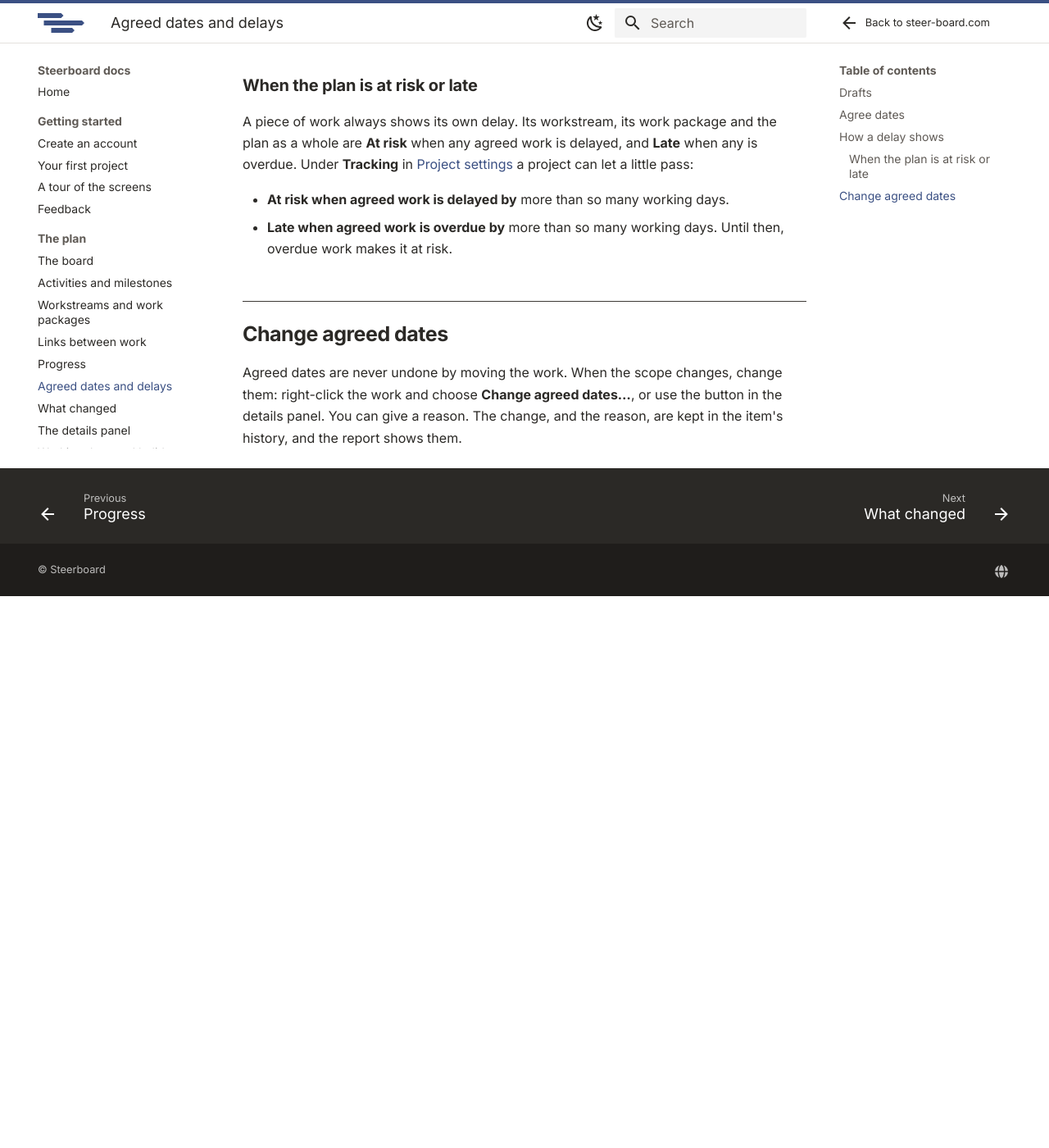
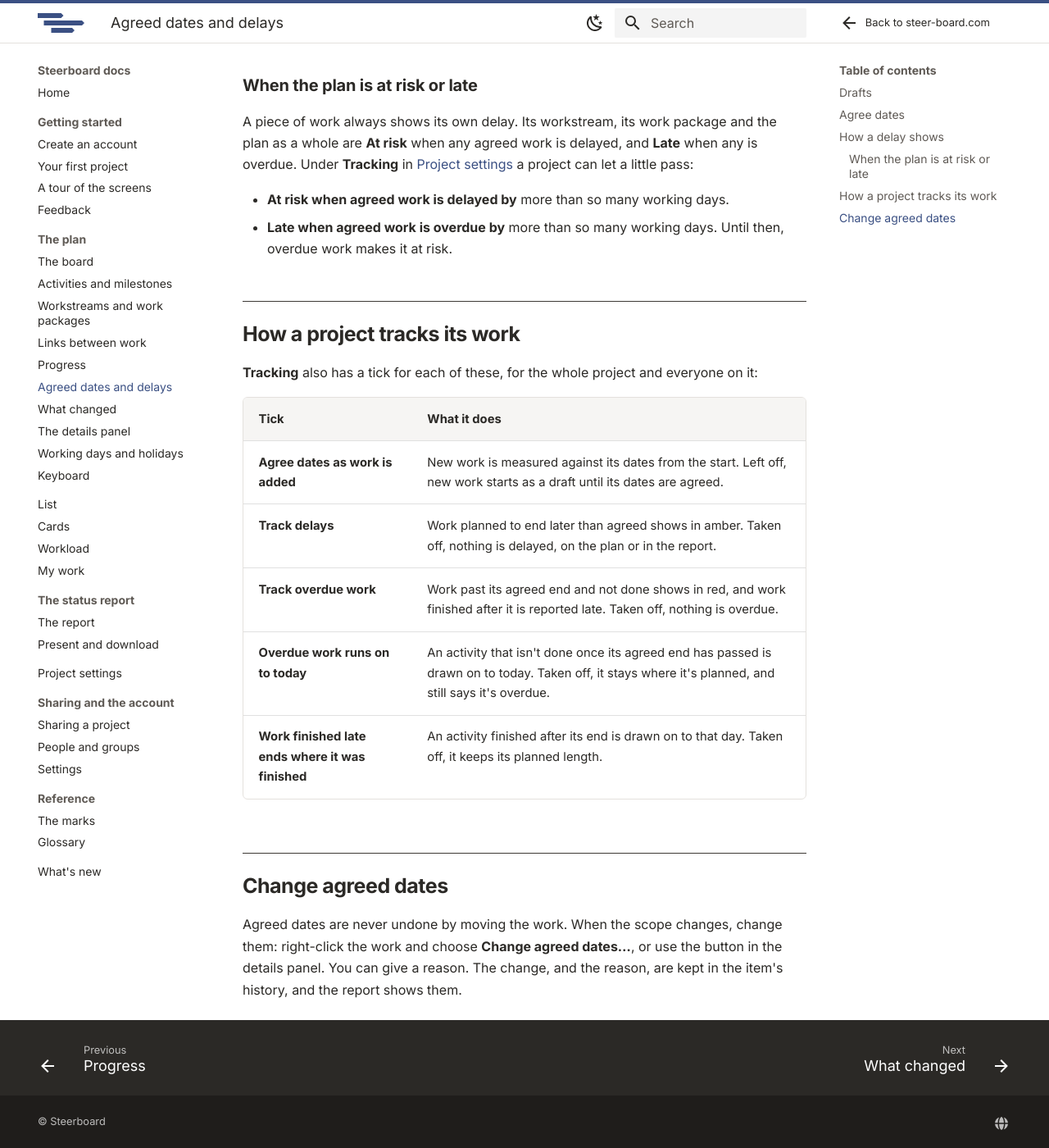
Before and after one commit to mistahcase/steerboard-docs, an MkDocs documentation site: the page built from pages/plan/agreed-dates.md, in a window 1280 px wide and 1400 px high, scrolled down 1454 px. Shown: the whole window at 82% size. Built offline with MkDocs 1.6.1 and Material for MkDocs 9.7.7, drawn with Linux system fonts in a browser that asks for light colours; before the commit the page ends 2181 px from its top, so only the background shows below that.

Commit message:
Corrections, part 2: the details panel, what changed in its own shapes, tracking the project sets
Co-Authored-By: Claude Fable 5.2 <noreply@anthropic.com>

```diff
--- a/pages/plan/agreed-dates.md
+++ b/pages/plan/agreed-dates.md
@@ -51,6 +51,19 @@ and the plan as a whole are **At risk** when any agreed work is delayed, and
 - **Late when agreed work is overdue by** more than so many working days.
   Until then, overdue work makes it at risk.
 
+## How a project tracks its work
+
+**Tracking** also has a tick for each of these, for the whole project and
+everyone on it:
+
+| Tick | What it does |
+|---|---|
+| **Agree dates as work is added** | New work is measured against its dates from the start. Left off, new work starts as a draft until its dates are agreed. |
+| **Track delays** | Work planned to end later than agreed shows in amber. Taken off, nothing is delayed, on the plan or in the report. |
+| **Track overdue work** | Work past its agreed end and not done shows in red, and work finished after it is reported late. Taken off, nothing is overdue. |
+| **Overdue work runs on to today** | An activity that isn't done once its agreed end has passed is drawn on to today. Taken off, it stays where it's planned, and still says it's overdue. |
+| **Work finished late ends where it was finished** | An activity finished after its end is drawn on to that day. Taken off, it keeps its planned length. |
+
 ## Change agreed dates
 
 Agreed dates are never undone by moving the work. When the scope changes,
--- a/pages/project-settings.md
+++ b/pages/project-settings.md
@@ -10,7 +10,7 @@ change what belongs to the plan, and owners the rest.
 |---|---|
 | **General** | The project's name; how its dates are written (**Dates are written**: in one language and order for everyone, on every view and on the slides, or as each person's browser writes them); the group it belongs to; and what happens to it: **Make a copy** (for planners and account managers, as a copy is a new project), **Download as a file** (saved under the project's name), and for its owners **Archive** and **Delete…**. |
 | **Calendar** | **Working days**: the days of the week the project works. And its holidays. See [Working days and holidays](plan/holidays.md). |
-| **Tracking** | When a workstream, a work package and the plan as a whole count as at risk or late. See [Agreed dates and delays](plan/agreed-dates.md#when-the-plan-is-at-risk-or-late). |
+| **Tracking** | Whether new work has its dates agreed as it's added, whether delays and overdue work are tracked and how they're drawn, and when a workstream, a work package and the plan as a whole count as at risk or late. See [Agreed dates and delays](plan/agreed-dates.md#when-the-plan-is-at-risk-or-late). |
 | **Reporting** | When the last status report was issued, so the next one covers from then to today. **Issue report…** on the report moves it on; set it here to start the period on another day. And how often **A report is due**, with a reminder by email. See [below](#a-report-on-a-rhythm). |
 | **Emails** | What the project emails about its work. See [below](#emails-about-work). |
 | **Slides** | Who the report is for, your own logo, and a client’s PowerPoint template to make the slides in. See [below](#your-own-slides). |
```
